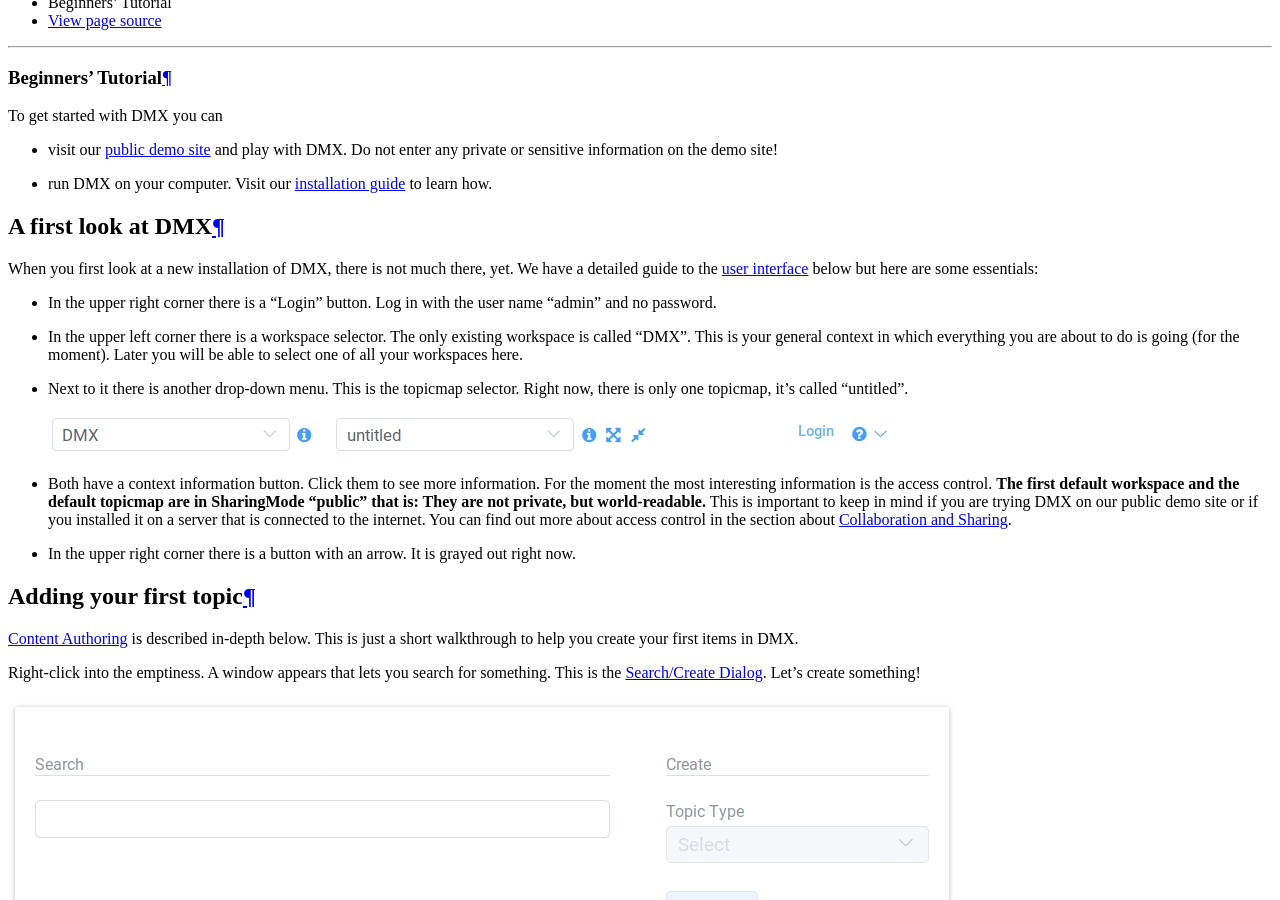
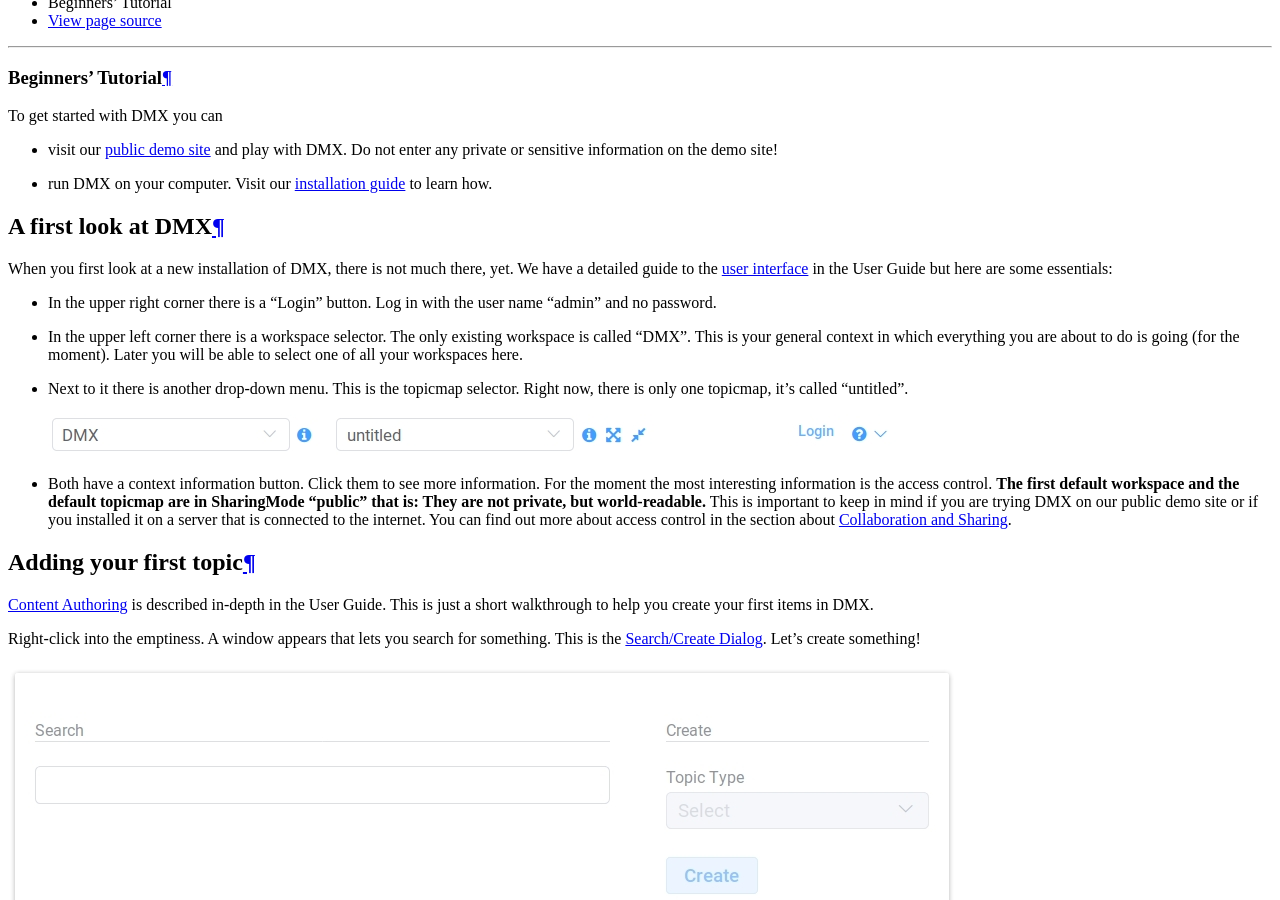
Before and after one commit to dmx-systems/dmx-documentation, a Sphinx documentation site: the page built from docs/tutorial.rst, in a window 1280 px wide and 900 px high, scrolled down 353 px. Built offline with Sphinx 7.4.7 and the Read the Docs theme 2.0.0, drawn with Linux system fonts in a browser that asks for light colours.

Commit message:
Updated tutorial

```diff
--- a/docs/tutorial.rst
+++ b/docs/tutorial.rst
@@ -16,7 +16,7 @@ A first look at DMX
 *******************
 
 When you first look at a new installation of DMX, there is not much there, yet.
-We have a detailed guide to the :ref:`user interface<user-the-dmx-user-interface>` below but here are some essentials:
+We have a detailed guide to the :ref:`user interface<user-the-dmx-user-interface>` in the User Guide but here are some essentials:
 
 * In the upper right corner there is a "Login" button. Log in with the user name "admin" and no password.
 * In the upper left corner there is a workspace selector. The only existing workspace is called "DMX". This is your general context in which everything you are about to do is going (for the moment). Later you will be able to select one of all your workspaces here.
@@ -26,7 +26,6 @@ We have a detailed guide to the :ref:`user interface<user-the-dmx-user-interface
     :alt: Tool bar with workspace and topicmap selection
 
 * Both have a context information button. Click them to see more information. For the moment the most interesting information is the access control. **The first default workspace and the default topicmap are in SharingMode "public" that is: They are not private, but world-readable.** This is important to keep in mind if you are trying DMX on our public demo site or if you installed it on a server that is connected to the internet. You can find out more about access control in the section about :ref:`Collaboration and Sharing<user-collaboration-and-sharing>`.
-* In the upper right corner there is a button with an arrow. It is grayed out right now.
 
 .. _tutorial-adding-your-first-topic:
 
@@ -34,7 +33,7 @@ We have a detailed guide to the :ref:`user interface<user-the-dmx-user-interface
 Adding your first topic
 ***********************
 
-:ref:`Content Authoring<user-content-authoring>` is described in-depth below.
+:ref:`Content Authoring<user-content-authoring>` is described in-depth in the User Guide.
 This is just a short walkthrough to help you create your first items in DMX.
 
 Right-click into the emptiness.
```
